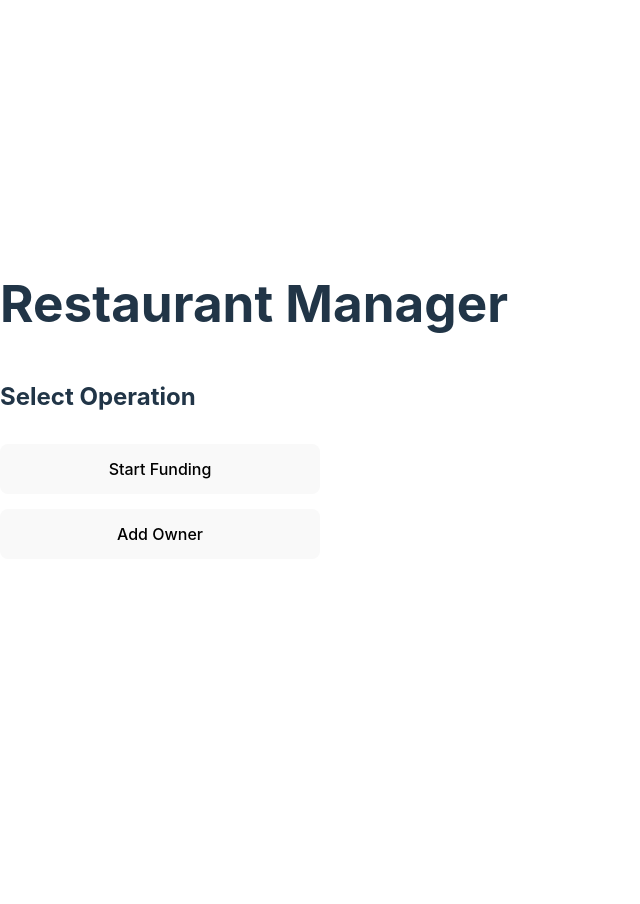
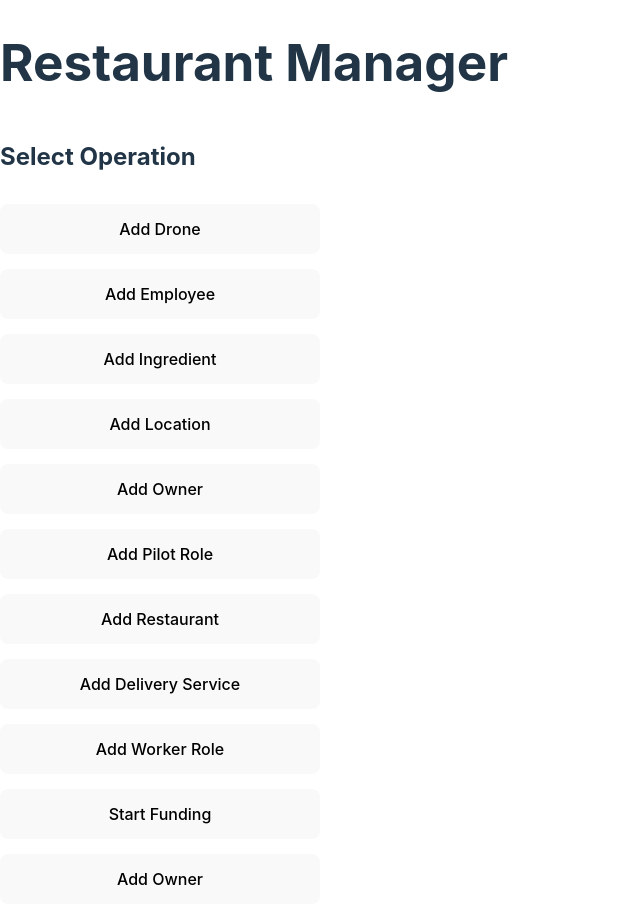
Before and after one commit to Cal3123/MySql-Stored-Procedures---Views-Using-Express.js-Node.js-ViteReact.js-, a React (Vite) app in the folder client/: page / in a window 1280 px wide. Shown: the whole page, without its empty margins (0-640 px from the left). Before the commit the page ends 800 px from the top, so only its background shows below. Built offline with nearby package versions, Linux system fonts and the light colour scheme.

Commit message:
Added to Home Page

```diff
--- a/client/src/Pages/Home_Page.jsx
+++ b/client/src/Pages/Home_Page.jsx
@@ -9,6 +9,15 @@ const Home_Page = () => {
 
     function Items() {
         const items = [
+            {"path": "/add_drone", "text": "Add Drone"},
+            {"path": "/add_employee", "text": "Add Employee"},
+            {"path": "/add_ingredient", "text": "Add Ingredient"},
+            {"path": "/add_location", "text": "Add Location"},
+            {"path": "/add_owner", "text": "Add Owner"},
+            {"path": "/add_pilot_role", "text": "Add Pilot Role"},
+            {"path": "/add_restaurant", "text": "Add Restaurant"},
+            {"path": "/add_service", "text": "Add Delivery Service"},
+            {"path": "/add_worker_role", "text": "Add Worker Role"},
             {"path": "/start_funding", "text": "Start Funding"},
             {"path": "/add_owner", "text": "Add Owner"}
         ];
--- a/client/src/index.css
+++ b/client/src/index.css
@@ -20,6 +20,7 @@ a {
   color: #646cff;
   text-decoration: inherit;
 }
+
 a:hover {
   color: #535bf2;
 }
```
